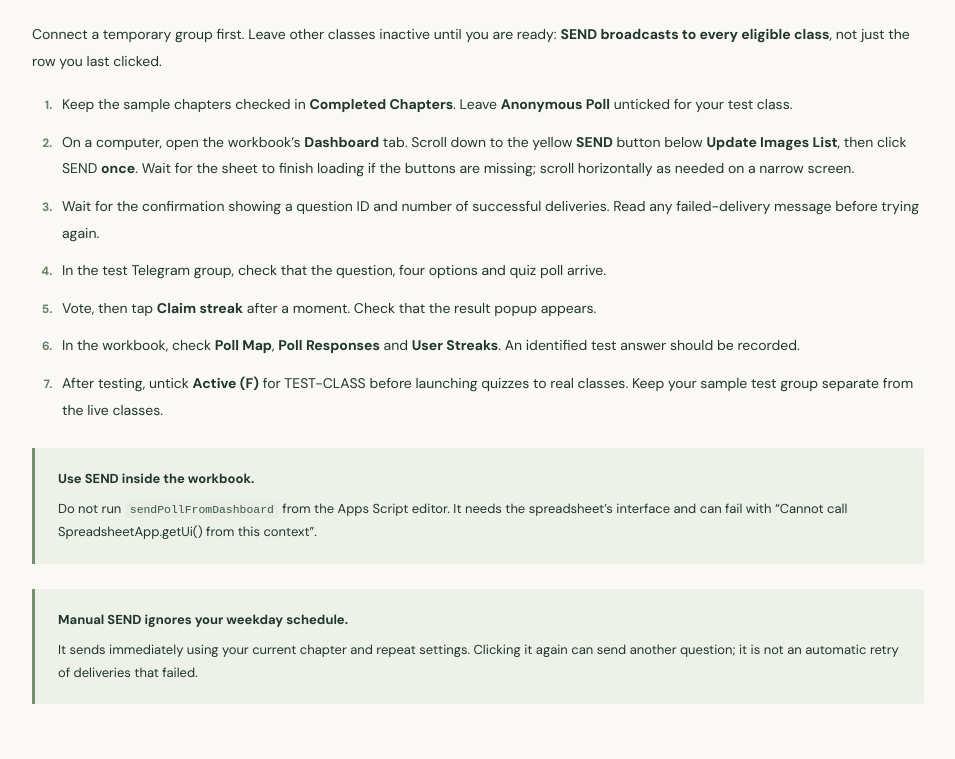
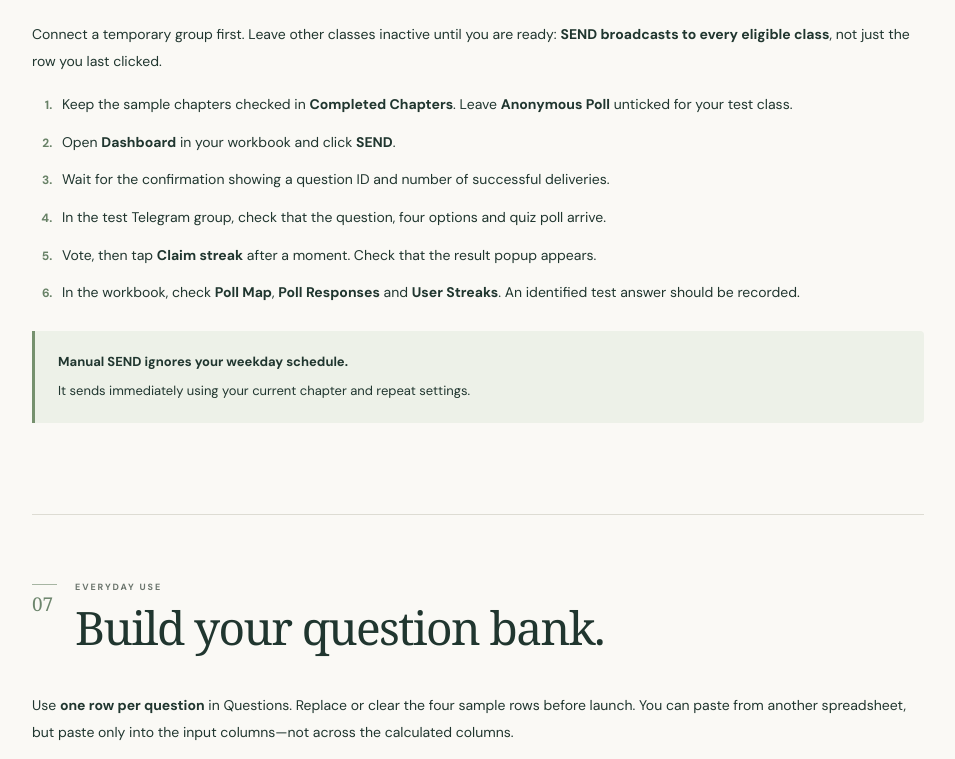
Before and after one commit to gabriellimbk/Telegram-MCQ-Setup, a plain HTML site: page index.html in a window 1280 px wide. Shown: the part 9437-10196 px from the top of the page, without its empty margins (292-1247 px from the left). Drawn offline with Linux system fonts and the light colour scheme; a web font is replaced by a local one.

Commit message:
Simplify first quiz instructions

```diff
--- a/index.html
+++ b/index.html
@@ -155,9 +155,8 @@
   <article id="first-quiz" data-title="First test manual SEND poll sample vote claim streak verify" class="guide-section">
     <div class="section-heading"><span class="section-number">06</span><div><p class="eyebrow">CHECK BEFORE INVITING EVERYONE</p><h2>Run a complete test.</h2></div></div>
     <p>Connect a temporary group first. Leave other classes inactive until you are ready: <strong>SEND broadcasts to every eligible class</strong>, not just the row you last clicked.</p>
-    <ol class="steps"><li>Keep the sample chapters checked in <strong>Completed Chapters</strong>. Leave <strong>Anonymous Poll</strong> unticked for your test class.</li><li>On a computer, open the workbook’s <strong>Dashboard</strong> tab. Scroll down to the yellow <strong>SEND</strong> button below <strong>Update Images List</strong>, then click SEND <strong>once</strong>. Wait for the sheet to finish loading if the buttons are missing; scroll horizontally as needed on a narrow screen.</li><li>Wait for the confirmation showing a question ID and number of successful deliveries. Read any failed-delivery message before trying again.</li><li>In the test Telegram group, check that the question, four options and quiz poll arrive.</li><li>Vote, then tap <strong>Claim streak</strong> after a moment. Check that the result popup appears.</li><li>In the workbook, check <strong>Poll Map</strong>, <strong>Poll Responses</strong> and <strong>User Streaks</strong>. An identified test answer should be recorded.</li><li>After testing, untick <strong>Active (F)</strong> for TEST-CLASS before launching quizzes to real classes. Keep your sample test group separate from the live classes.</li></ol>
-    <div class="callout"><strong>Use SEND inside the workbook.</strong><p>Do not run <code>sendPollFromDashboard</code> from the Apps Script editor. It needs the spreadsheet’s interface and can fail with “Cannot call SpreadsheetApp.getUi() from this context”.</p></div>
-    <div class="callout"><strong>Manual SEND ignores your weekday schedule.</strong><p>It sends immediately using your current chapter and repeat settings. Clicking it again can send another question; it is not an automatic retry of deliveries that failed.</p></div>
+    <ol class="steps"><li>Keep the sample chapters checked in <strong>Completed Chapters</strong>. Leave <strong>Anonymous Poll</strong> unticked for your test class.</li><li>Open <strong>Dashboard</strong> in your workbook and click <strong>SEND</strong>.</li><li>Wait for the confirmation showing a question ID and number of successful deliveries.</li><li>In the test Telegram group, check that the question, four options and quiz poll arrive.</li><li>Vote, then tap <strong>Claim streak</strong> after a moment. Check that the result popup appears.</li><li>In the workbook, check <strong>Poll Map</strong>, <strong>Poll Responses</strong> and <strong>User Streaks</strong>. An identified test answer should be recorded.</li></ol>
+    <div class="callout"><strong>Manual SEND ignores your weekday schedule.</strong><p>It sends immediately using your current chapter and repeat settings.</p></div>
   </article>
 
   <article id="questions" data-title="Add edit questions options answer correct index formula columns question IDs feedback bank sample" class="guide-section">
@@ -255,7 +254,7 @@
     <details><summary>Votes arrive, but responses or streaks do not appear</summary><p>Make sure Anonymous Poll is <strong>unticked</strong>. Check the webhook with <strong>webhook.gs → checkTelegramWebhook → Run</strong>. Its URL must match Dashboard E3 and the correct bot token. Vote in a new identified test poll, wait briefly, then check the logs.</p></details>
     <details><summary>“Vote first” after I already voted</summary><p>Allow a short moment for Telegram’s answer update to reach the bot, then tap again. Check the webhook if the problem persists. Old claim results can expire from the temporary cache; the workbook is the longer-term record.</p></details>
     <details><summary>Too many questions / unexpected sending days</summary><p>Inspect Triggers for duplicate or hourly timers. Use <strong>fullCode</strong> for scheduled sends; sendPoll bypasses weekday gating. Remember that manual SEND is immediate and independent of the schedule.</p></details>
-    <details><summary>The menu, drawings or buttons are missing</summary><p>Open the Google Sheet in a computer browser, reload it and wait for it to load. On Dashboard, scroll down below Update Images List to find SEND; scroll horizontally if needed. Use SEND in the workbook, because sendPollFromDashboard needs the spreadsheet interface and can fail when run in the Apps Script editor. Do not add another script file or paste duplicate functions.</p></details>
+    <details><summary>The menu, drawings or buttons are missing</summary><p>Open the Google Sheet in a computer browser, reload it and wait for it to load. Use <strong>Dashboard → SEND</strong> for manual quizzes.</p></details>
     <details><summary>I made a copy, but setup or deployment is blocked</summary><p>Make sure you are in your own Google Sheet copy, signed into its managing account. Review Google’s authorisation prompt. If Anyone access or required services are restricted by your school, ask the Workspace administrator to review them.</p></details>
   </article>
 
```
